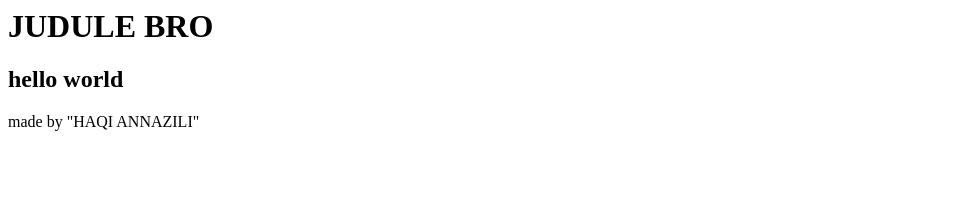
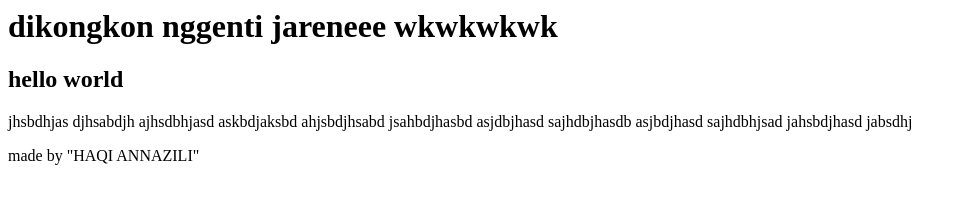
Before and after one commit to ahmadannazili/haqi, a plain HTML site: page index.html in a window 1280 px wide. Shown: the whole page, without its empty margins (0-967 px from the left). Drawn offline with Linux system fonts and the light colour scheme.

Commit message:
iki pesanee judul

```diff
--- a/index.html
+++ b/index.html
@@ -7,10 +7,14 @@
 
 <body>
 <header>
-	<h1> JUDULE BRO </h1>
+	<h1> dikongkon nggenti jareneee wkwkwkwk </h1>
 </header>
 
 	<h2> hello world</h2>
+
+<p>
+	jhsbdhjas djhsabdjh ajhsdbhjasd askbdjaksbd ahjsbdjhsabd jsahbdjhasbd asjdbjhasd sajhdbjhasdb asjbdjhasd sajhdbhjsad jahsbdjhasd jabsdhj
+</p>
 <script src="js/app.js" > </script>
 </body>
 
```
